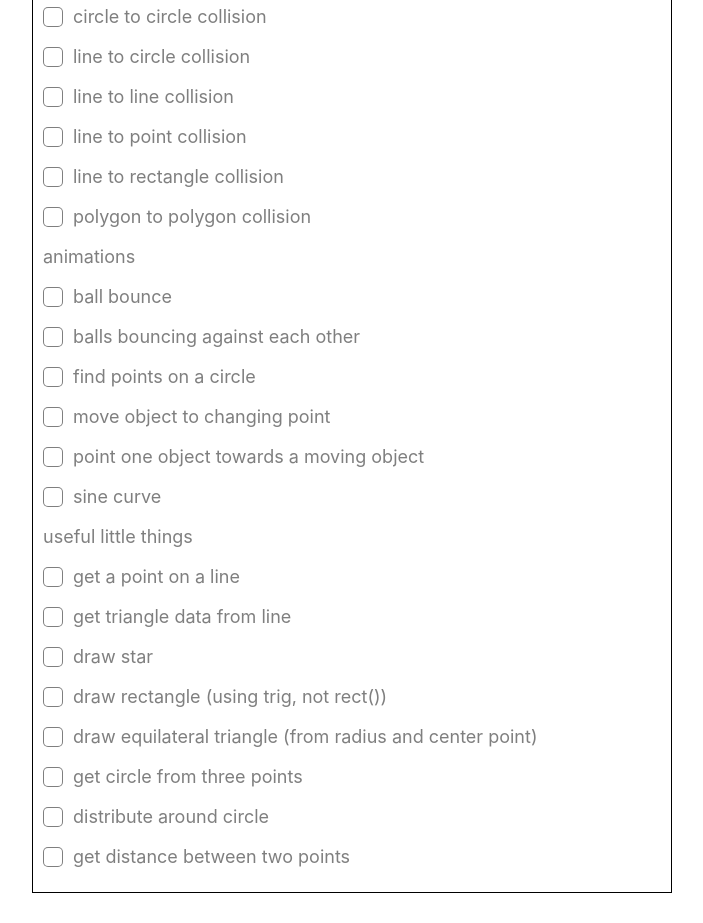
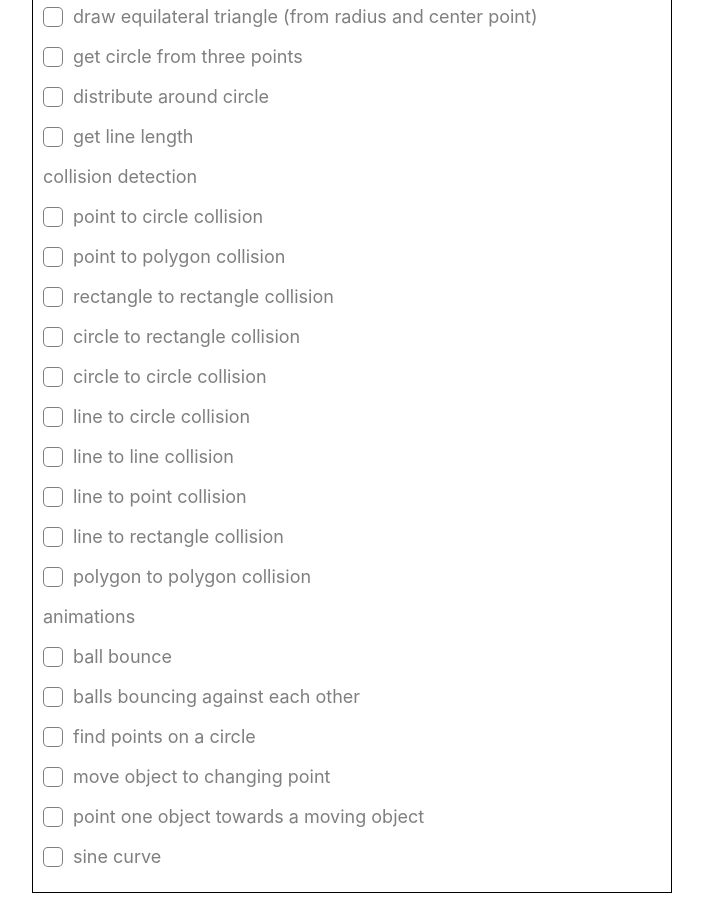
Before and after one commit to warpedpuppy/utils-site-typescript, a React (Create React App) app: page /create-json in a window 1280 px wide. Shown: the part 340-1263 px from the top of the page, without its empty margins (288-991 px from the left). Built offline with nearby package versions, Linux system fonts and the light colour scheme.

Commit message:
finish adding all the functions

```diff
--- a/src/siteData/SiteData.ts
+++ b/src/siteData/SiteData.ts
@@ -3,7 +3,7 @@ import GetHalfwayPointOfLine from "./animations/trig-animations/GetPointOnLineAn
 import GetEquilateralTriangleVertices from "./animations/trig-animations/EquilateralTriangleAnimation";
 import MoveObjectToDestinationPoint from "./animations/trig-animations/MoveObjectToDestinationPoint";
 import DistanceBetweenTwoPoints from "./animations/trig-animations/LIneLengthAnimation";
-import TriangleDataFromLine from "./animations/trig-animations/TriangleDataFromLine";
+import TriangleDataFromLine from "./animations/trig-animations/TriangleDataFromLineAnimation";
 import PointTowardsMovingPoint from "./animations/trig-animations/PointTowardsMovingPoint";
 import MoveItemAroundCircle from "./animations/trig-animations/MoveItemAroundCircle";
 import SineCurveAnimation from "./animations/trig-animations/SineCurveAnimation";
@@ -24,6 +24,16 @@ import PolygonToPolygonCollision from "./animations/collisionDetection/PolygonTo
 import Star from "./animations/trig-animations/StarAnimation";
 import Polygon from "./animations/trig-animations/PolygonAnimation";
 const SiteData = {
+  "useful little things": {
+    GetHalfwayPointOfLine,
+    TriangleDataFromLine,
+    Star,
+    Polygon,
+    GetEquilateralTriangleVertices,
+    CircleFromThreePoints_Anim,
+    DistributePointsAroundACircle,
+    DistanceBetweenTwoPoints,
+  },
   "collision detection": {
     PointToCircleCollision,
     PointToRectangle,
@@ -45,16 +55,6 @@ const SiteData = {
     SineCurveAnimation,
     DeMystifySineCosine,
   },
-  "useful little things": {
-    GetHalfwayPointOfLine,
-    TriangleDataFromLine,
-    Star,
-    Polygon,
-    GetEquilateralTriangleVertices,
-    CircleFromThreePoints_Anim,
-    DistributePointsAroundACircle,
-    DistanceBetweenTwoPoints,
-  },
 };
 
 export default SiteData;
--- a/src/siteData/animations/trig-animations/LIneLengthAnimation.ts
+++ b/src/siteData/animations/trig-animations/LIneLengthAnimation.ts
@@ -4,10 +4,11 @@ import { LineLength } from "../utils/animation/LineLength";
 import AnimationBaseClass from "../AnimationBaseClass";
 
 class DistanceBetweenTwoPoints extends AnimationBaseClass {
-  static t = "get distance between two points";
-  static l = "distance-between-points";
-  title = "get distance between two points";
+  static t = "get line length";
+  static l = "line-length";
+  title = "get line length";
   startPoint: Nullable<Point> = null;
+  animationObject = LineLength;
   endPoint: Nullable<Point> = null;
   allowDraw: boolean = false;
   init() {
--- a/src/siteData/animations/trig-animations/TriangleDataFromLine.ts
+++ b/src/siteData/animations/trig-animations/TriangleDataFromLineAnimation.ts
@@ -1,37 +1,12 @@
 import { Point } from "../../../types/shapes";
 import AnimationBaseClass from "../AnimationBaseClass";
-class TriangleDataFromLine extends AnimationBaseClass {
+import { TriangleDataFromLine } from "../utils/usefulLittleThings/TraingleDataFromLine";
+class TriangleFromLineAnimation extends AnimationBaseClass {
   static t = "get triangle data from line";
   static l = "get-triangle-data-from-line";
   title = "get triangle data from line";
+  animationObject = TriangleDataFromLine;
   allowDraw: boolean = false;
-  keyFunction(startPoint: Point, endPoint: Point) {
-    let hypotenuse = distanceBetweenPoints(startPoint, endPoint);
-    let adjacent = distanceBetweenPoints(startPoint, {
-      x: endPoint.x,
-      y: startPoint.y,
-    });
-    let opposite = distanceBetweenPoints(
-      {
-        x: endPoint.x,
-        y: startPoint.y,
-      },
-      endPoint
-    );
-
-    let oh = opposite / hypotenuse;
-    let angle1 = Math.asin(oh); // could have used acos or atan -- we have the data
-    let angleInDegrees = Math.floor(angle1 * (180 / Math.PI));
-    let remainingAngle = 180 - angleInDegrees - 90;
-
-    return { angleInDegrees, remainingAngle, hypotenuse, adjacent, opposite };
-
-    function distanceBetweenPoints(startPoint: Point, endPoint: Point) {
-      let a = startPoint.x - endPoint.x;
-      let b = startPoint.y - endPoint.y;
-      return Math.sqrt(a * a + b * b);
-    }
-  }
   init() {
     this.startPoint = { x: this.halfWidth - 100, y: this.halfHeight + 100 };
     this.endPoint = { x: this.halfWidth + 100, y: this.halfHeight - 100 };
@@ -71,7 +46,7 @@ class TriangleDataFromLine extends AnimationBaseClass {
     let radius = this.distanceBetweenPoints(this.startPoint, this.endPoint);
 
     let { angleInDegrees, remainingAngle, hypotenuse, opposite, adjacent } =
-      this.keyFunction(this.startPoint, this.endPoint);
+      TriangleDataFromLine.keyFunction(this.startPoint, this.endPoint);
 
     this.textDiv.innerHTML = `
         <h3>click and drag to draw line and get data.</h3>
@@ -113,4 +88,4 @@ class TriangleDataFromLine extends AnimationBaseClass {
     this.allowDraw = false;
   }
 }
-export default TriangleDataFromLine;
+export default TriangleFromLineAnimation;
--- /dev/null
+++ b/src/siteData/animations/utils/usefulLittleThings/TraingleDataFromLine.ts
@@ -0,0 +1,60 @@
+import { CollisionDetectionObject } from "../../../../types/types";
+import { LineLength } from "../animation/LineLength";
+import { Point } from "../../../../types/shapes";
+
+export const TriangleDataFromLine: CollisionDetectionObject = {
+  keyFunction: function TriangleDataFromLine(
+    startPoint: Point,
+    endPoint: Point
+  ) {
+    let hypotenuse = LineLength.keyFunction({ startPoint, endPoint });
+    let adjacent = LineLength.keyFunction({
+      startPoint,
+      endPoint: {
+        x: endPoint.x,
+        y: startPoint.y,
+      },
+    });
+    let opposite = LineLength.keyFunction({
+      startPoint: {
+        x: endPoint.x,
+        y: startPoint.y,
+      },
+      endPoint,
+    });
+
+    let oh = opposite / hypotenuse;
+    let angle1 = Math.asin(oh); // could have used acos or atan -- we have the data
+    let angleInDegrees = Math.floor(angle1 * (180 / Math.PI));
+    let remainingAngle = 180 - angleInDegrees - 90;
+
+    return { angleInDegrees, remainingAngle, hypotenuse, adjacent, opposite };
+  },
+  dependencies: [LineLength.functionString],
+  functionString: `
+  function TriangleDataFromLine(
+    startPoint: Point,
+    endPoint: Point
+  ) {
+    let hypotenuse = LineLength.keyFunction(startPoint, endPoint);
+    let adjacent = LineLength.keyFunction(startPoint, {
+      x: endPoint.x,
+      y: startPoint.y,
+    });
+    let opposite = LineLength.keyFunction(
+      {
+        x: endPoint.x,
+        y: startPoint.y,
+      },
+      endPoint
+    );
+
+    let oh = opposite / hypotenuse;
+    let angle1 = Math.asin(oh); // could have used acos or atan -- we have the data
+    let angleInDegrees = Math.floor(angle1 * (180 / Math.PI));
+    let remainingAngle = 180 - angleInDegrees - 90;
+
+    return { angleInDegrees, remainingAngle, hypotenuse, adjacent, opposite };
+  }
+  `,
+};
```
